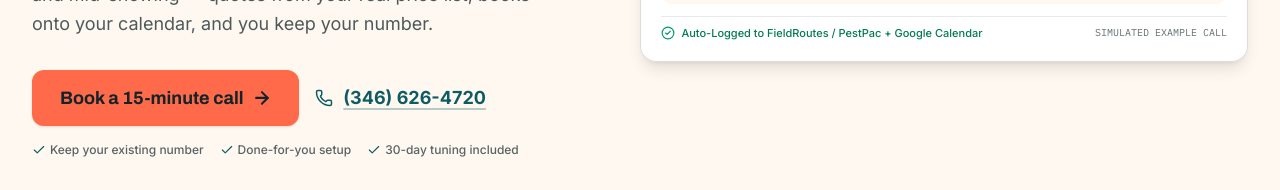
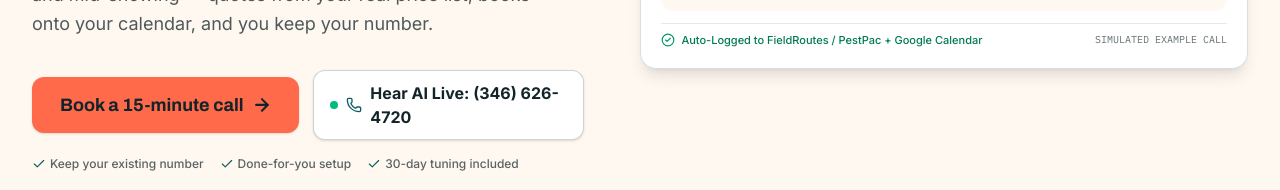
Before and after one commit to xpeedlab-netizen/minions-ai, a Next.js app: page / in a window 1280 px wide. Shown: the part 486-676 px from the top of the page. Built offline with nearby package versions, Linux system fonts and the light colour scheme; no server answers.

Commit message:
fix(hero): clarify secondary CTA button label to 'Hear AI Live: (346) 626-4720' with live status indicator

```diff
--- a/components/sections/home/Hero.tsx
+++ b/components/sections/home/Hero.tsx
@@ -43,16 +43,20 @@ export default function Hero() {
               number.
             </p>
 
-            <div className="mt-8 flex flex-col gap-3 sm:flex-row sm:items-center sm:gap-4">
+            <div className="mt-8 flex flex-col gap-3 sm:flex-row sm:items-center sm:gap-3.5">
               <Button href={BOOKING_CALENDAR_URL} size="lg" showArrow>
                 Book a 15-minute call
               </Button>
               <a
                 href={`tel:${SITE_PHONE_TEL}`}
-                className="group inline-flex min-h-[44px] items-center gap-2.5 text-base font-semibold text-teal underline decoration-teal/30 decoration-2 underline-offset-4 transition-colors hover:decoration-teal focus-visible:outline focus-visible:outline-3 focus-visible:outline-teal focus-visible:outline-offset-4 sm:text-lg"
+                className="group inline-flex min-h-[48px] items-center justify-center gap-2 rounded-xl border border-ink/20 bg-white px-4 py-2.5 text-sm font-bold text-ink shadow-sm transition-all hover:border-teal hover:text-teal focus-visible:outline focus-visible:outline-3 focus-visible:outline-teal focus-visible:outline-offset-2 active:scale-95 sm:text-base"
               >
-                <Phone aria-hidden className="size-4.5 shrink-0" />
-                {SITE_PHONE_NUMBER}
+                <span className="relative flex size-2">
+                  <span className="absolute inline-flex size-full animate-ping rounded-full bg-emerald-400 opacity-75" />
+                  <span className="relative inline-flex size-2 rounded-full bg-emerald-500" />
+                </span>
+                <Phone aria-hidden className="size-4 shrink-0 text-teal transition-transform group-hover:scale-110" />
+                <span>Hear AI Live: {SITE_PHONE_NUMBER}</span>
               </a>
             </div>
 
```
